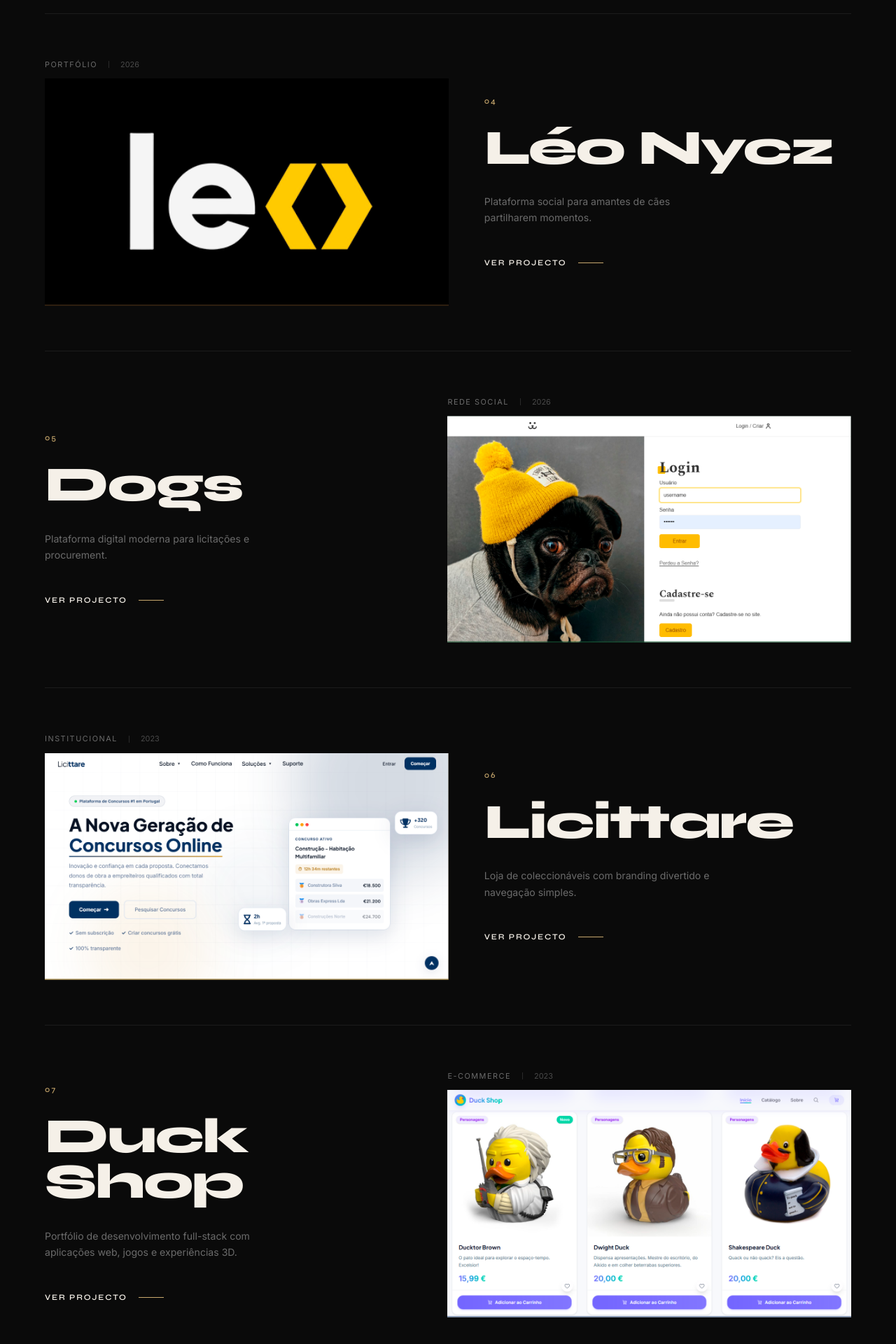
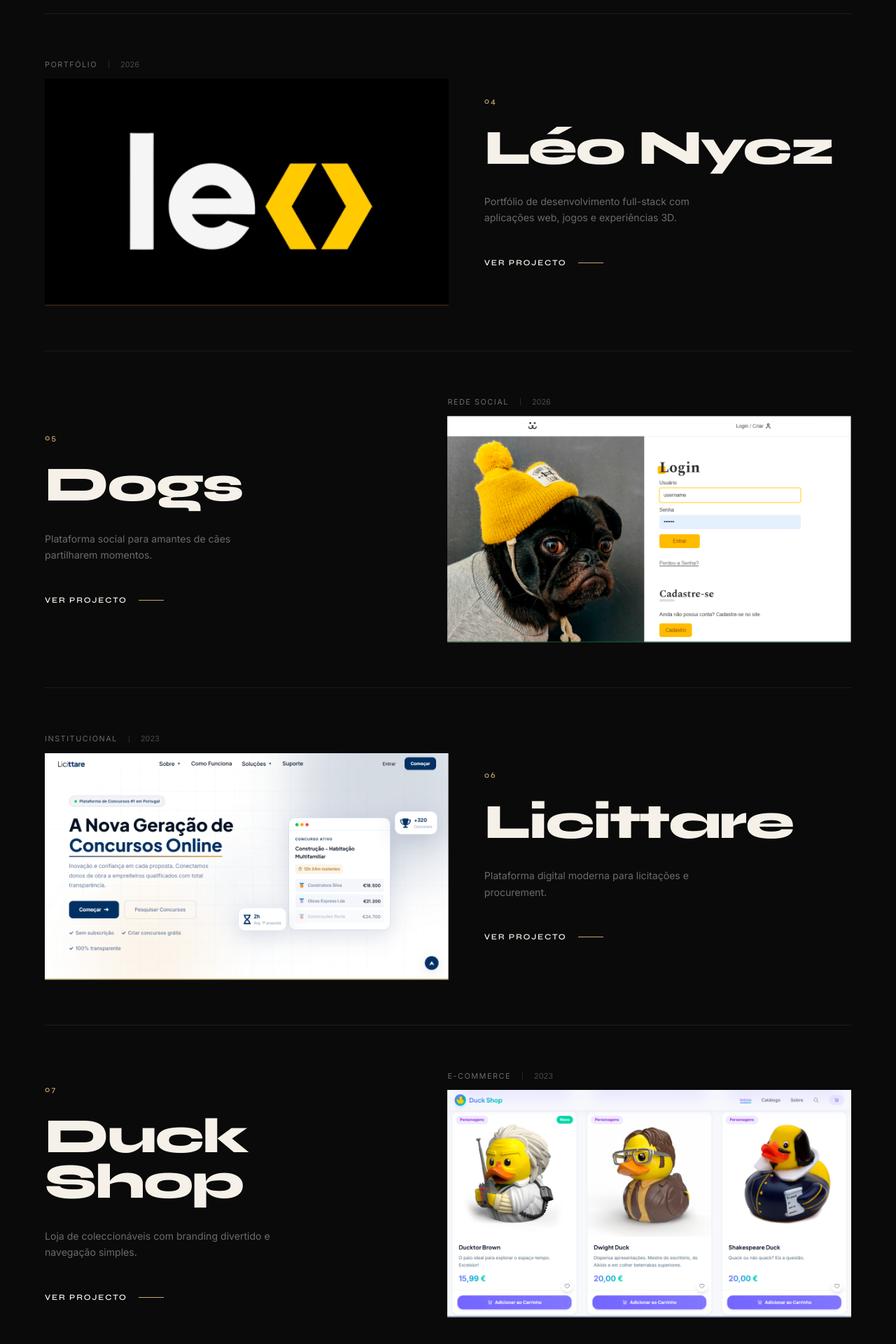
Before and after one commit to SantanderNycz/Void-Studio, a React (Vite) app: page / in a window 1280 px wide. Shown: the part 2444-4364 px from the top of the page at 70% size. Built offline with nearby package versions, Linux system fonts and the light colour scheme.

Commit message:
Reorder project descriptions in i18n.ts

```diff
--- a/src/i18n.ts
+++ b/src/i18n.ts
@@ -42,6 +42,10 @@ export const translations = {
   },
   {
     description:
+      "Portfólio de desenvolvimento full-stack com aplicações web, jogos e experiências 3D.",
+  },
+  {
+    description:
       "Plataforma social para amantes de cães partilharem momentos.",
   },
   {
@@ -51,10 +55,6 @@ export const translations = {
   {
     description:
       "Loja de coleccionáveis com branding divertido e navegação simples.",
-        },
-        {
-          description:
-            "Portfólio de desenvolvimento full-stack com aplicações web, jogos e experiências 3D.",
   },
 ],
     },
```
Lines whose indentation alone changed are shown as unchanged.
